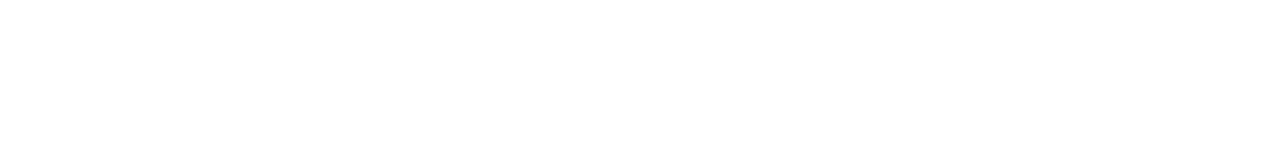
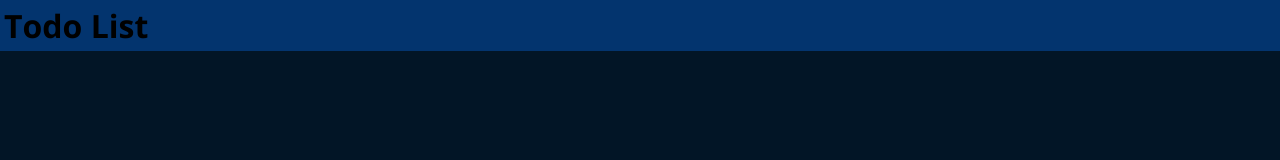
Before and after one commit to ebrahiemfrancis741/todo-list, a website built with webpack: page src/template.html in a window 1280 px wide. Built offline with nearby package versions, Linux system fonts and the light colour scheme.

Commit message:
Add basic styles and font file

```diff
--- a/src/index.js
+++ b/src/index.js
@@ -1,4 +1,4 @@
-
+import "./styles.css"
 import { TodoItem } from "./todoItem";
 
 let x = new TodoItem("tit", "desc", "due", "pri", "note", "check", false);
--- /dev/null
+++ b/src/styles.css
@@ -0,0 +1,34 @@
+
+@font-face {
+  font-family: "openSans";
+  src: url("./fonts/OpenSans.ttf");
+}
+
+*{
+  margin: 0;
+  padding: 0;
+  border: 0;
+  box-sizing: content-box;
+}
+
+:root{
+  font-size: 16px;
+  font-family: "openSans";
+}
+
+header{
+  background-color: #03346E;
+
+  >h1{
+    padding: 4px 4px 4px 4px;
+    color: black;
+  }
+}
+
+main{
+  /* background-color: #021526; */
+}
+
+body{
+  background-color: #021526;
+}
--- a/src/template.html
+++ b/src/template.html
@@ -3,9 +3,14 @@
 <head>
   <meta charset="UTF-8">
   <meta name="viewport" content="width=device-width, initial-scale=1.0">
-  <title>Document</title>
+  <title>To do list</title>
 </head>
 <body>
+  <header>
+    <h1>Todo List</h1>
+  </header>
+  <main>
 
+  </main>
 </body>
 </html>
```
Also changed, not shown: src/fonts/OpenSans.ttf (added).
